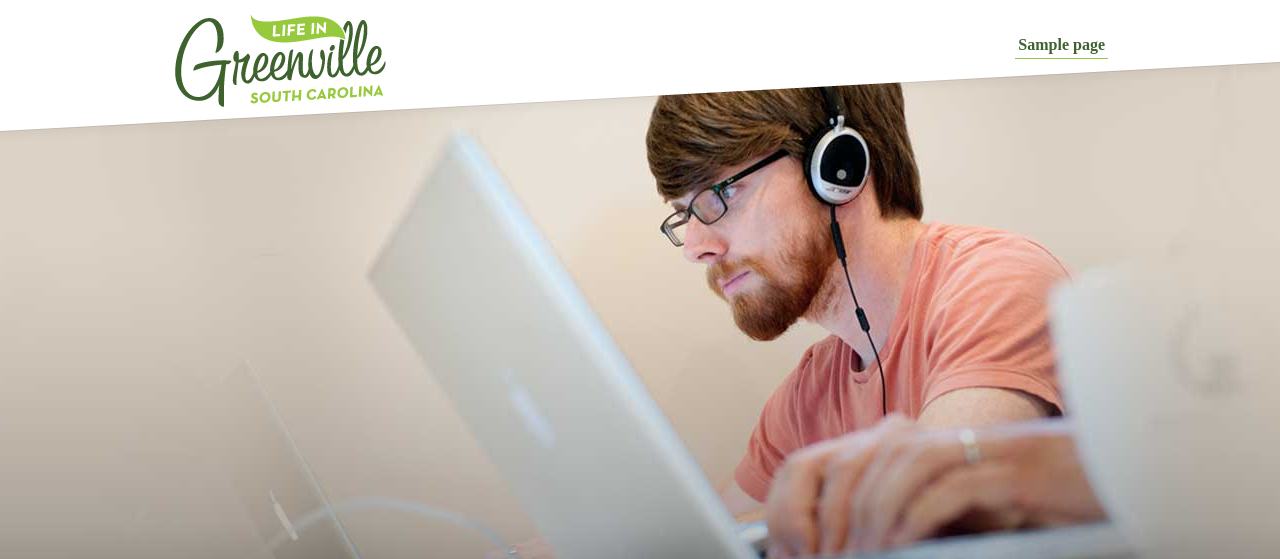
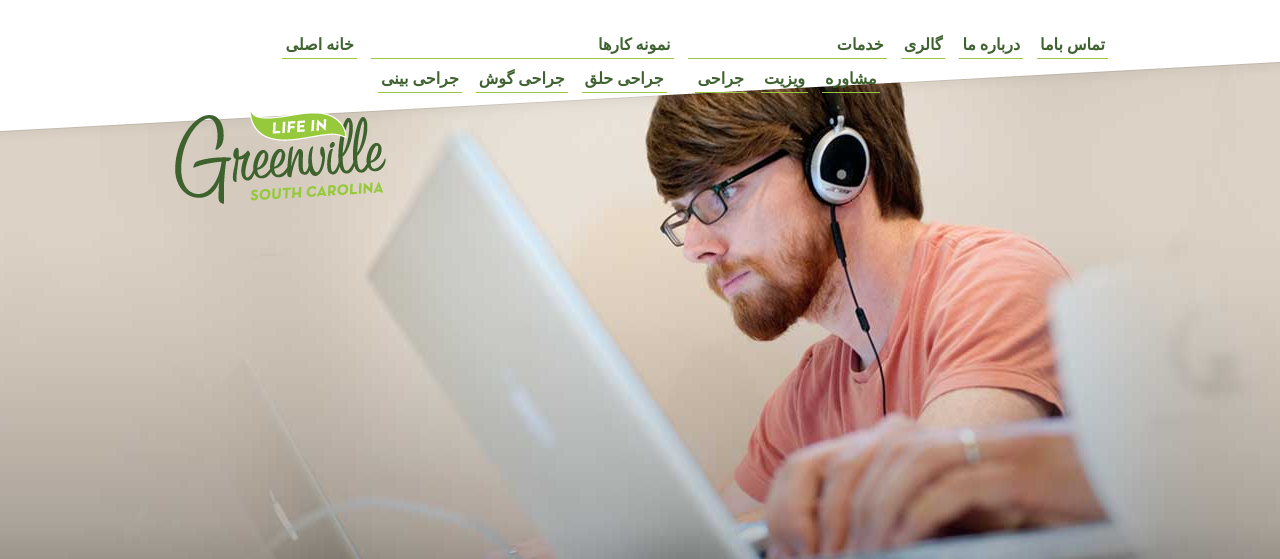
Before and after one commit to 1Tuts/drnoorani-w2-project, a WordPress theme: template zohreyazdinejad/index.php in a window 1280 px wide. Shown: the top 559 px of the page. Run offline with PHP 8.4 and a stand-in for WordPress, Linux system fonts and the light colour scheme; the site name, menu and one post (Sample post) are stand-ins, and other content is empty; some libraries are stand-ins or nearby versions.

Commit message:
zir menu

```diff
--- a/zohreyazdinejad/index.php
+++ b/zohreyazdinejad/index.php
@@ -13,14 +13,26 @@
     	<div class="topheader w24">
         	<div class="topmenu right last">
 				<ul>
-                	<?php
-						wp_list_pages(array(
-							'title_li'=>'',
-							'depth'=>1
+                	<li><a href="#">خانه اصلی</a></li>
+                    <li><a href="#">نمونه کارها</a>
+                    	<ul>
+                        	<li><a href="#">جراحی بینی</a></li>
+                        	<li><a href="#">جراحی گوش</a></li>
+                            <li><a href="#">جراحی حلق</a></li>
+                        </ul>
 
-						));
+                    </li>
+                    <li><a href="#">خدمات</a>
+                    	<ul>
+                        	<li><a href="#">جراحی </a></li>
+                        	<li><a href="#">ویزیت</a></li>
+                            <li><a href="#">مشاوره</a></li>
+                        </ul>
+                    </li>
+                    <li><a href="#">گالری</a></li>
+                    <li><a href="#">درباره ما</a></li>
+                    <li><a href="#">تماس باما</a></li>
 
-					?>
 				</ul>
 		 	<div class="clear"></div>
 			</div>
```
